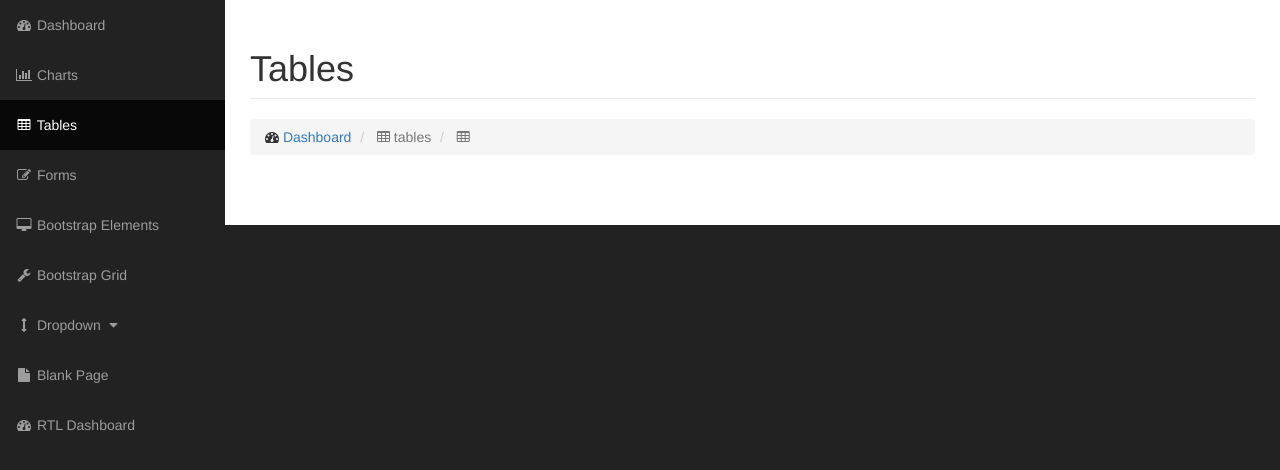
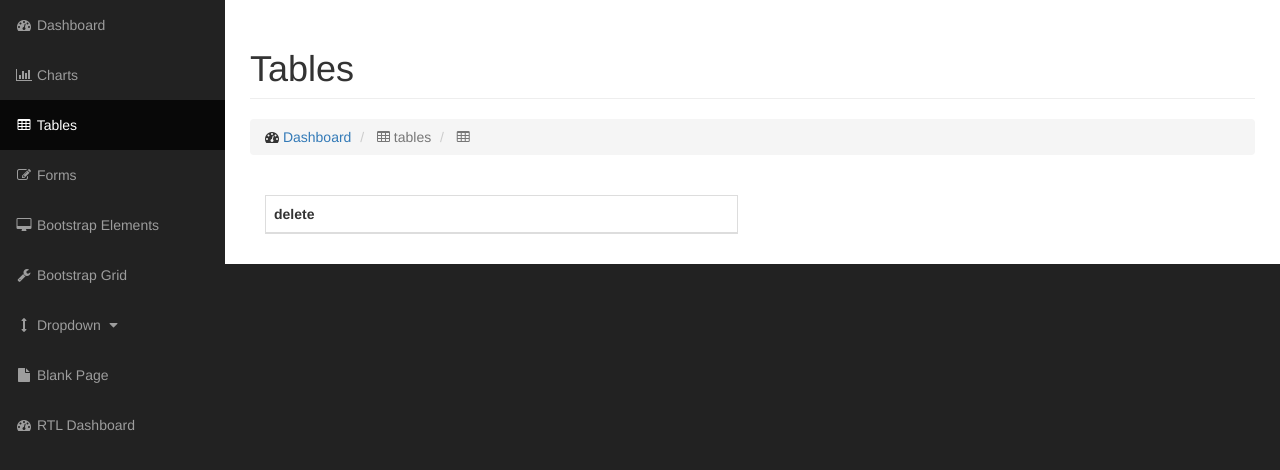
Before and after one commit to gauravbrahmankar09/hospital_management_system, a Django app: template mani_tables/templates/mani_tables/show_tables.html in a window 1280 px wide. Shown: the part 51-521 px from the top of the page. Run offline with Django 3.2, Linux system fonts and the light colour scheme; the template is opened without the code that fills it, so the values that code supplies are empty; some libraries are stand-ins or nearby versions.

Commit message:
added delete entry func

```diff
--- a/mani_tables/templates/mani_tables/show_tables.html
+++ b/mani_tables/templates/mani_tables/show_tables.html
@@ -100,13 +100,14 @@
                 <!-- /.row -->
 				<div class="col-lg-6">
                         <h2 style="text-transform:uppercase">{{ table }}</h2>
-                        <div class="table-responsive">
+
                             <table class="table table-bordered table-hover table-striped">
                                 <thead>
                                     <tr>
 										{% for colheaders in columns %}
  	                                    	<th>{{ colheaders }} </th>
     	                               	{% endfor %}
+										<th>delete</th>
                                     </tr>
                                 </thead>
                                 <tbody>
@@ -115,11 +116,12 @@
 											{% for rowele in row %}
                                         		<td>{{ rowele }}</td>
                                        		{% endfor %}
+											<td><a href = "{% url 'delete' pk=row.0 tablename=table %}"> <span class="glyphicon-plus"></span></a></td>
                                     	</tr>
 									{% endfor %}
                                 </tbody>
                             </table>
-                        </div>
+
                     </div>
                 </div>
 
--- a/mani_tables/urls.py
+++ b/mani_tables/urls.py
@@ -5,6 +5,9 @@ import views
 urlpatterns = [
 	#home-carousel
 	url(r'^home$' , views.home , name = 'home'),
+
+	#delete entry
+	url( r'^delete/(?P<tablename>[a-z]+)/(?P<pk>[a-z 0-9]+)/$'  , views.delete_on_pk , name = 'delete' ),
 
 	#form-url
 	url(r'^renderforms$' , views.render_forms , name = 'render_forms'),
```
Also changed, not shown: mani_tables/views.py (+6 -1 lines).
